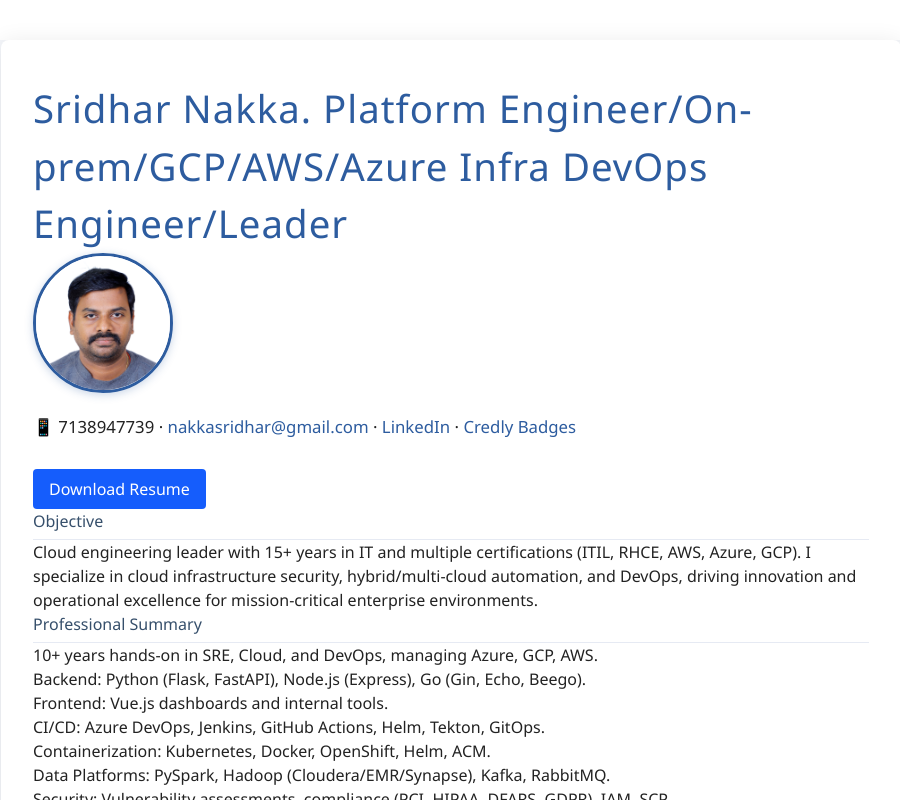
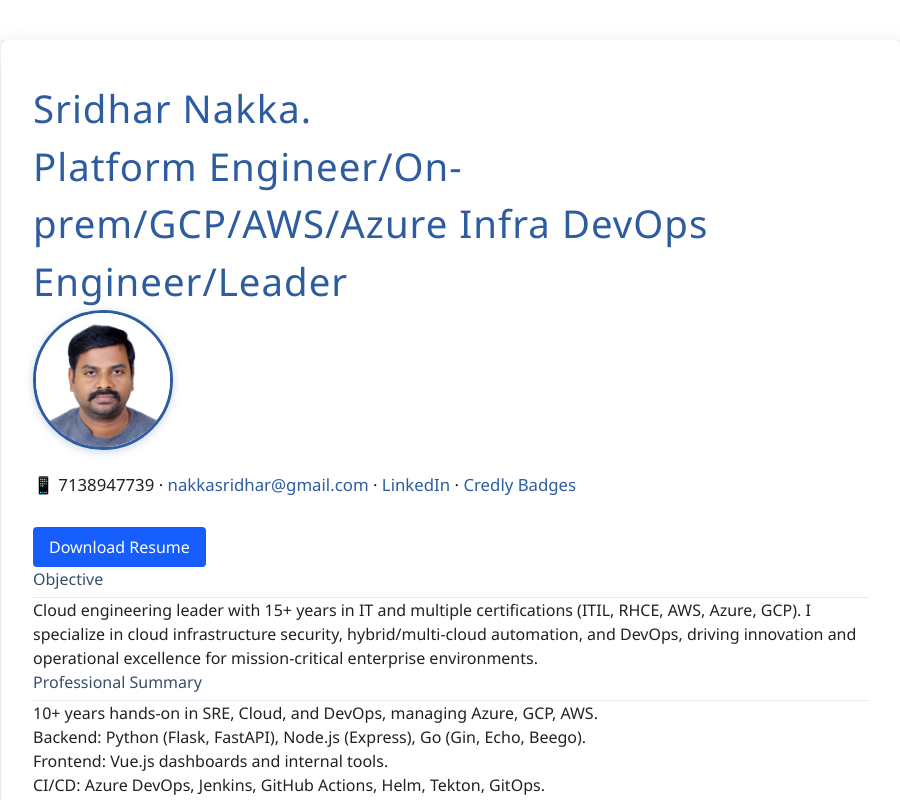
Before and after one commit to nakkasridhar/portfolio, a Next.js app: page / in a window 1280 px wide. Shown: the top 800 px of the page, without its empty margins (189-1089 px from the left). Built offline with nearby package versions, Linux system fonts and the light colour scheme.

Commit message:
Split title into two separate h1 elements

```diff
--- a/app/page.tsx
+++ b/app/page.tsx
@@ -89,7 +89,8 @@ export default function Portfolio() {
         maxWidth: 900, margin: "40px auto", background: "#fff", boxShadow: "0 3px 24px rgba(0,0,0,0.09)", borderRadius: 8,
         padding: "40px 32px"
       }}>
-        <h1 style={{color: "#2d5c9f", fontSize: "2.4rem", letterSpacing: 1}}>Sridhar Nakka. Platform Engineer/On-prem/GCP/AWS/Azure Infra DevOps Engineer/Leader</h1>
+        <h1 style={{color: "#2d5c9f", fontSize: "2.4rem", letterSpacing: 1}}>Sridhar Nakka. </h1>
+        <h1 style={{color: "#2d5c9f", fontSize: "2.4rem", letterSpacing: 1}}>Platform Engineer/On-prem/GCP/AWS/Azure Infra DevOps Engineer/Leader</h1>
 
         {/* Insert your image here */}
         <div style={{textAlign: "center"}}>
```
